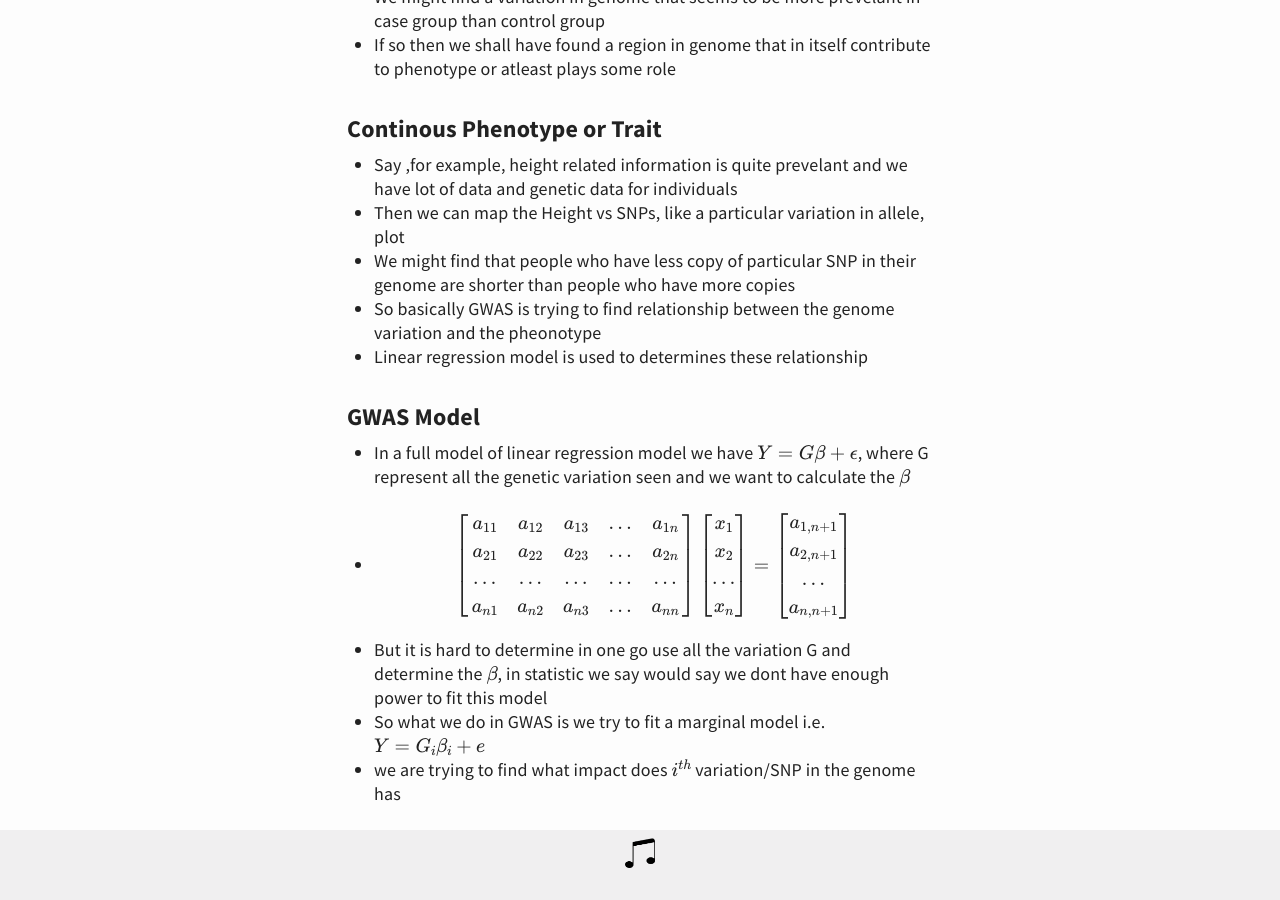
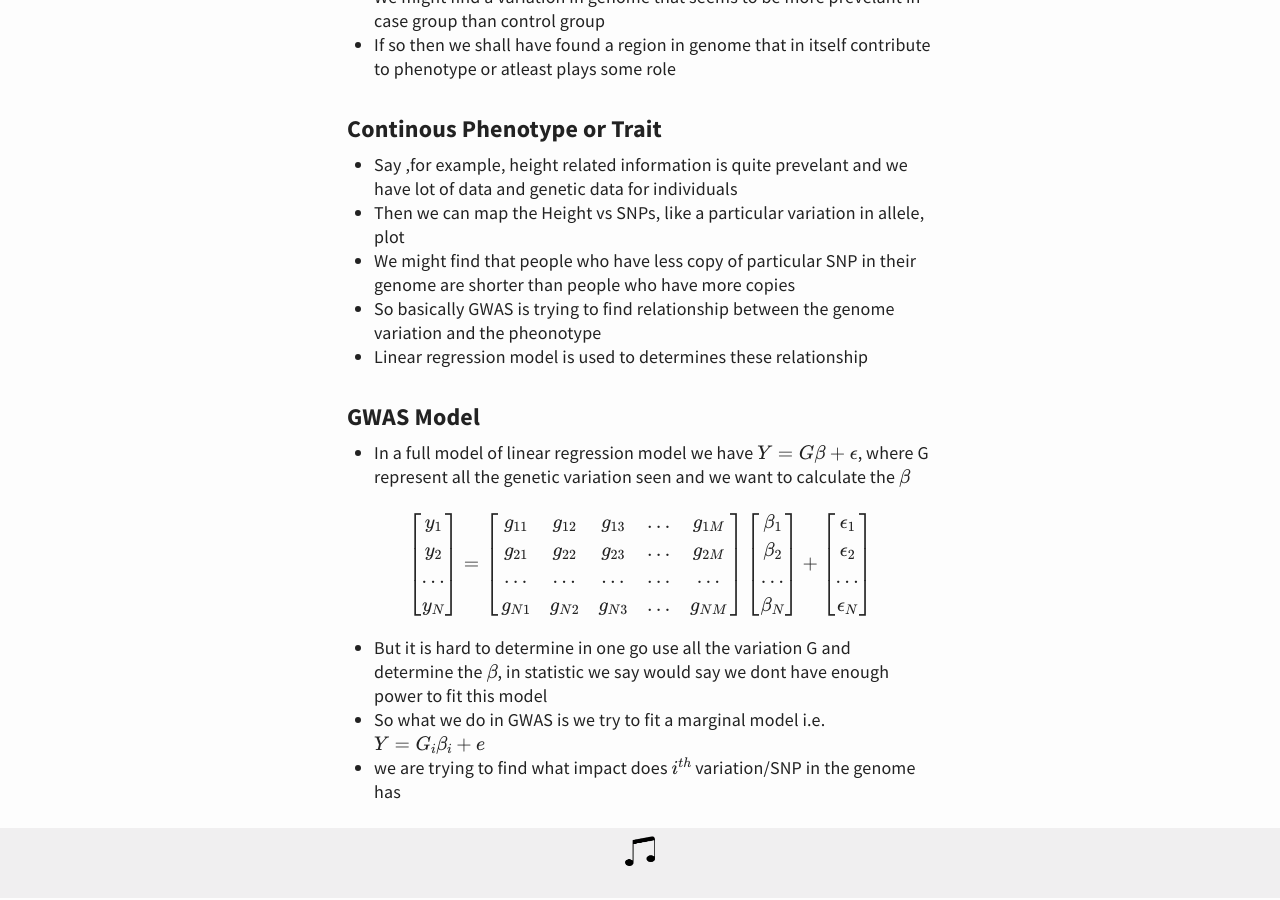
Before and after one commit to webhash/webhash.github.io, a Jekyll site: the page built from _posts/2020-11-27-basics-of-GWAS.md, in a window 1280 px wide and 900 px high, scrolled down 1190 px. Built offline with Jekyll 4.4.1, drawn with Linux system fonts in a browser that asks for light colours; formulas are drawn with MathJax 3.

Commit message:
Update 2020-11-27-basics-of-GWAS.md

```diff
--- a/_posts/2020-11-27-basics-of-GWAS.md
+++ b/_posts/2020-11-27-basics-of-GWAS.md
@@ -50,7 +50,17 @@ Things that are inside of us and might not be visible but are determined by the
 
 - In a full model of linear regression model we have $$ Y = G\beta + \epsilon $$, where G represent all the genetic variation seen and we want to calculate the $$ \beta $$
 
-- $$ \begin{bmatrix} a_{11} & a_{12} & a_{13} & \dots & a_{1n} \\ a_{21} & a_{22} & a_{23} & \dots & a_{2n} \\ \dots  & \dots  & \dots  & \dots & \dots  \\ a_{n1} & a_{n2} & a_{n3} & \dots & a_{nn} \end{bmatrix} \begin{bmatrix} x_1 \\ x_2 \\ \dots \\ x_n  \end{bmatrix} = \begin{bmatrix} a_{1,n+1} \\ a_{2,n+1} \\ \dots \\ a_{n,n+1} \end{bmatrix} $$
+$$
+\begin{bmatrix} y_{1} \\ y_{2} \\ \dots \\ y_{N} \end{bmatrix} =
+\begin{bmatrix} g_{11} & g_{12} & g_{13} & \dots & g_{1M} \\
+g_{21} & g_{22} & g_{23} & \dots & g_{2M} \\
+\dots  & \dots  & \dots  & \dots & \dots  \\
+g_{N1} & g_{N2} & g_{N3} & \dots & g_{NM} \end{bmatrix}
+\begin{bmatrix} \beta_1 \\ \beta_2 \\ \dots \\ \beta_N  \end{bmatrix}
++
+\begin{bmatrix} \epsilon_1 \\ \epsilon_2 \\ \dots \\ \epsilon_N \end{bmatrix}
+$$
+
 - But it is hard to determine in one go use all the variation G and determine the $$ \beta $$, in statistic we say would say we dont have enough power to fit this model
 - So what we do in GWAS is we try to fit a marginal model i.e. $$ Y = G_i\beta_i + e $$
 - we are trying to find what impact does $$i^{th} $$ variation/SNP in the genome has
```
